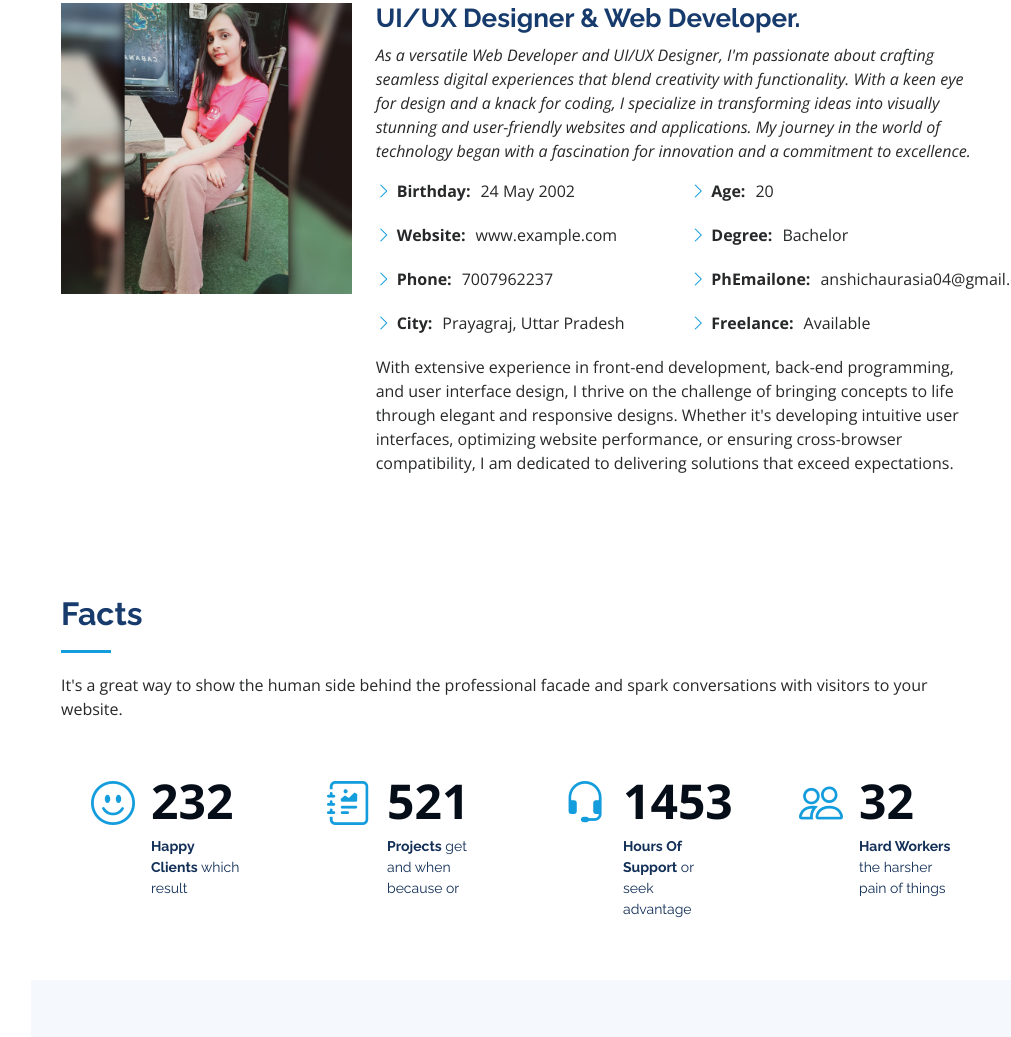
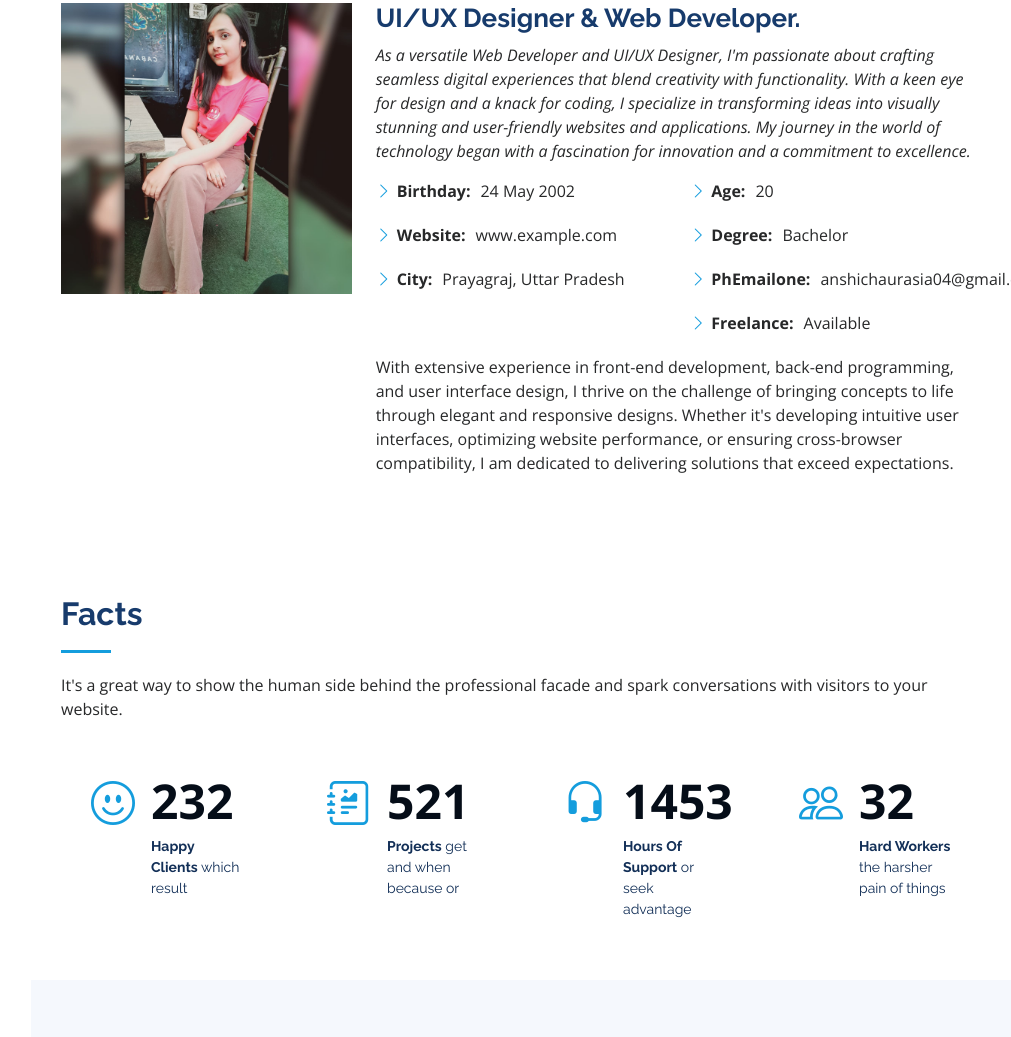
Before and after one commit to Nityachaurasiya/Portfolio-Webste, a plain HTML site: page index.html in a window 1280 px wide. Shown: the part 1037-2074 px from the top of the page, without its empty margins (269-1280 px from the left). Drawn offline with nearby package versions, Linux system fonts and the light colour scheme.

Commit message:
just small changes

```diff
--- a/index.html
+++ b/index.html
@@ -105,7 +105,6 @@
                 <ul>
                   <li><i class="bi bi-chevron-right"></i> <strong>Birthday:</strong> <span>24 May 2002</span></li>
                   <li><i class="bi bi-chevron-right"></i> <strong>Website:</strong> <span>www.example.com</span></li>
-                  <li><i class="bi bi-chevron-right"></i> <strong>Phone:</strong> <span>7007962237</span></li>
                   <li><i class="bi bi-chevron-right"></i> <strong>City:</strong> <span>Prayagraj, Uttar Pradesh</span></li>
                 </ul>
               </div>
```
